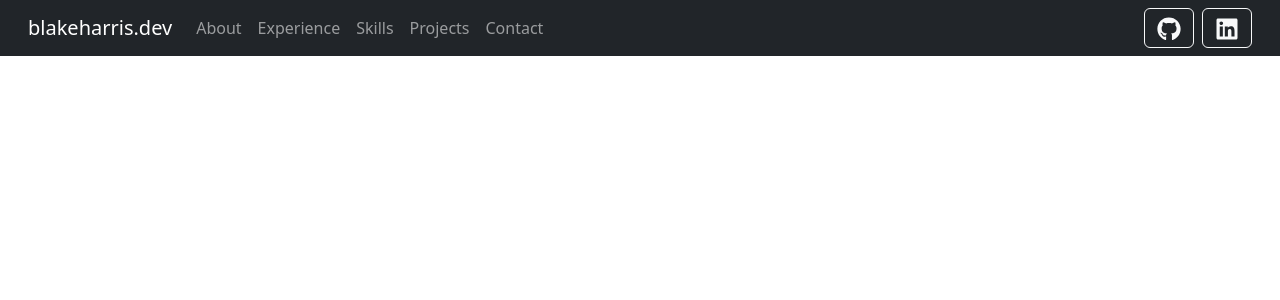
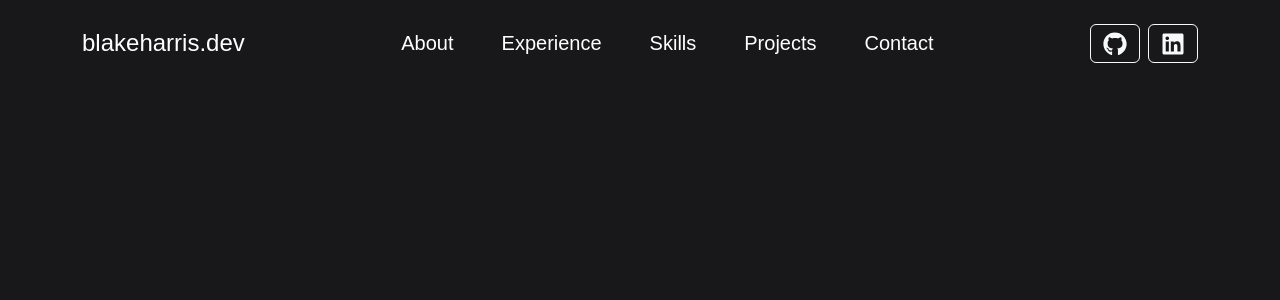
Before and after one commit to BHarris02/React-Portfolio, a Next.js app: page / in a window 1280 px wide. Shown: the top 300 px of the page. Built offline with nearby package versions, Linux system fonts and the light colour scheme.

Commit message:
update Navbar styles and add hover effects; change background color in globals.css

```diff
--- a/src/app/globals.css
+++ b/src/app/globals.css
@@ -1,5 +1,5 @@
 :root {
-  --background: #ffffff;
+  --background: #18181b;
   --foreground: #171717;
 }
 
--- a/src/app/layout.js
+++ b/src/app/layout.js
@@ -1,6 +1,6 @@
 import { Geist, Geist_Mono } from "next/font/google";
+import 'bootstrap/dist/css/bootstrap.min.css';
 import "./globals.css";
-import 'bootstrap/dist/css/bootstrap.min.css';
 import Navbar from "@/components/layout/Navbar";
 
 const geistSans = Geist({
--- a/src/components/layout/Navbar/Navbar.jsx
+++ b/src/components/layout/Navbar/Navbar.jsx
@@ -1,26 +1,26 @@
 import { FaGithub, FaLinkedin } from 'react-icons/fa';
+import styles from './Navbar.module.css';
 
 export default function Navbar() {
     return (
-        <nav className="navbar navbar-expand-lg navbar-dark bg-dark px-3">
-            <div className="container-fluid">
-                <a href="#" className="navbar-brand">blakeharris.dev</a>
-                <div className="collapse navbar-collapse">
-                    <ul className="navbar-nav me-auto mb-2 mb-lg-0">
-                        <li className="nav-item">
-                            <a href="#about" className="nav-link">About</a>
+        <nav className="container d-flex align-items-center justify-content-between gap-3 py-4 py-3">
+            <a href="#" className="navbar-brand text-white fs-4">blakeharris.dev</a>
+
+            <ul className="nav gap-5 d-none d-lg-flex align-items-center list-unstyled mb-0">
+                <li>
+                    <a href="#about" className={`${styles.hoverLink} text-white text-decoration-none fs-5`}>About</a>
                 </li>
-                        <li className="nav-item">
-                            <a href="#experience" className="nav-link">Experience</a>
+                <li>
+                    <a href="#experience" className={`${styles.hoverLink} text-white text-decoration-none fs-5`}>Experience</a>
                 </li>
-                        <li className="nav-item">
-                            <a href="#skills" className="nav-link">Skills</a>
+                <li>
+                    <a href="#skills" className={`${styles.hoverLink} text-white text-decoration-none fs-5`}>Skills</a>
                 </li>
-                        <li className="nav-item">
-                            <a href="#projects" className="nav-link">Projects</a>
+                <li>
+                    <a href="#projects" className={`${styles.hoverLink} text-white text-decoration-none fs-5`}>Projects</a>
                 </li>
-                        <li className="nav-item">
-                            <a href="#contact" className="nav-link">Contact</a>
+                <li>
+                    <a href="#contact" className={`${styles.hoverLink} text-white text-decoration-none fs-5`}>Contact</a>
                 </li>
             </ul>
             <div className="d-flex gap-2">
@@ -31,8 +31,6 @@ export default function Navbar() {
                     <FaLinkedin size={24} />
                 </a>
             </div>
-                </div>
-            </div>
         </nav>
     );
 }
--- a/src/components/layout/Navbar/Navbar.module.css
+++ b/src/components/layout/Navbar/Navbar.module.css
@@ -0,0 +1,19 @@
+.hoverLink {
+    position: relative;
+    padding-bottom: 0.75rem;
+}
+
+.hoverLink::after {
+    content: "";
+    position: absolute;
+    height: 2px;
+    width: 0;
+    bottom: 0;
+    left: 0;
+    background-color: #fff;
+    transition: all 0.3s ease;
+}
+
+.hoverLink:hover::after {
+    width: 70%;
+}
```
Lines whose indentation alone changed are shown as unchanged.
